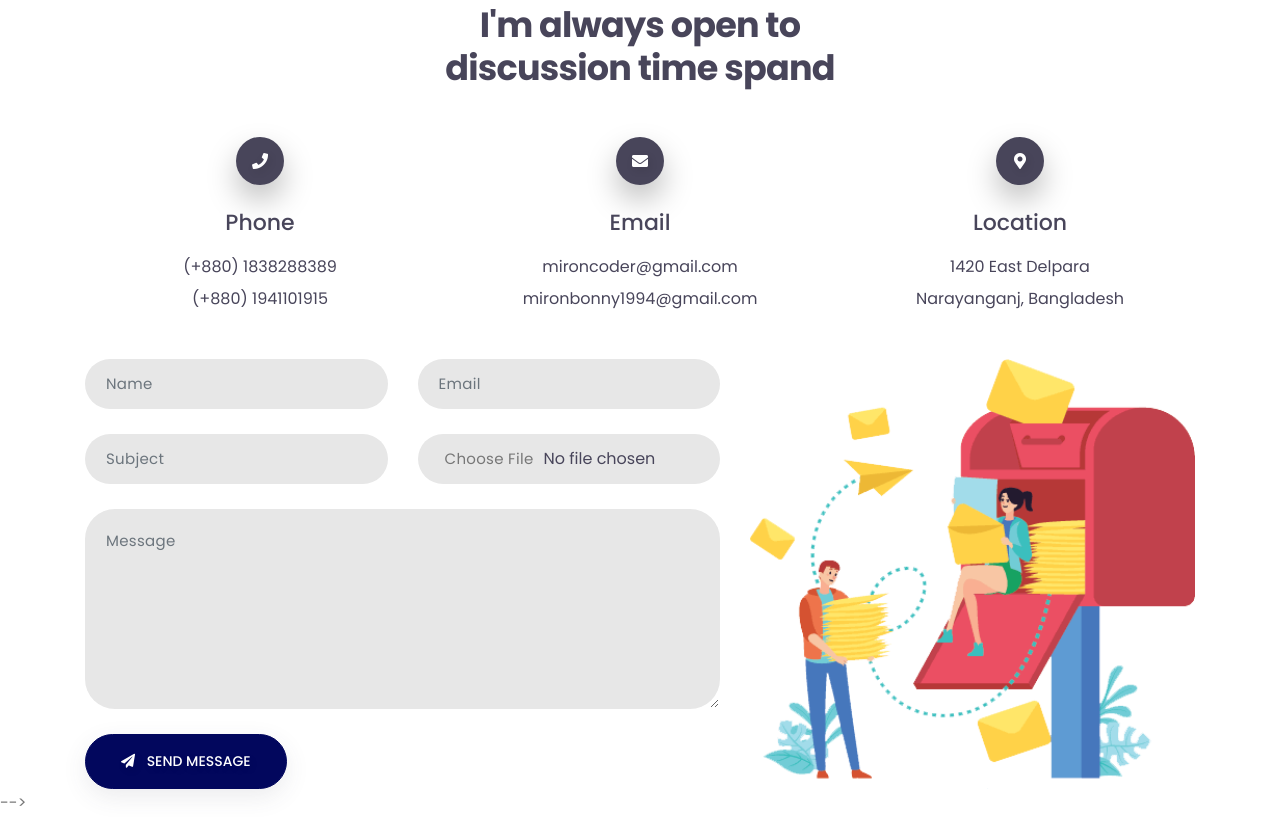
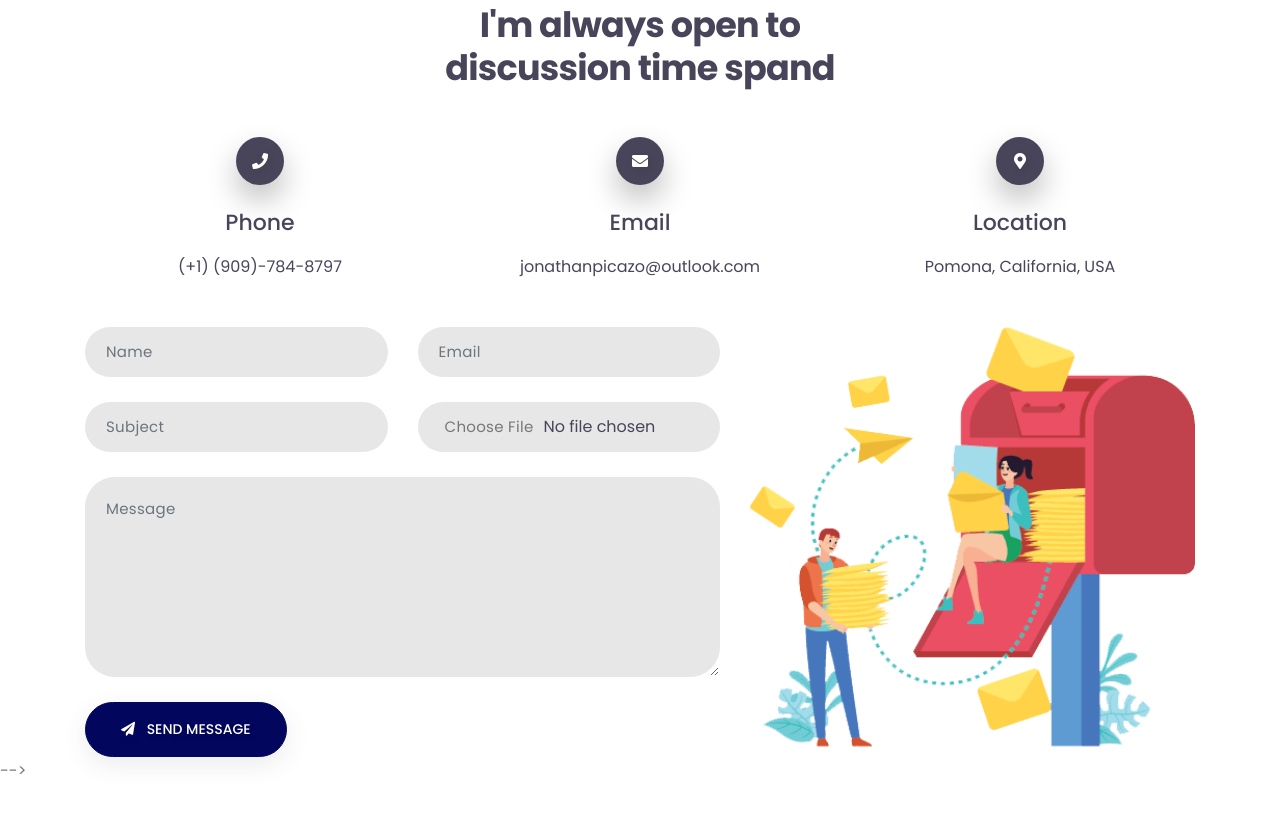
Before and after one commit to jonathanpicazo/jonathanpicazo.github.io, a plain HTML site: page index.html in a window 1280 px wide. Shown: the part 3942-4759 px from the top of the page. After the commit the page ends 4727 px from the top, so only its background shows below. Drawn offline with Linux system fonts and the light colour scheme.

Commit message:
Update index.html

```diff
--- a/index.html
+++ b/index.html
@@ -1447,7 +1447,7 @@
                             </div>
                             <div class="address-text">
                                 <h4>phone</h4>
-                                <p>(+880) 1838288389 <span>(+880) 1941101915</span></p>
+                                <p>(+1) (909)-784-8797</p>
                             </div>
                         </div>
                     </div>
@@ -1458,7 +1458,7 @@
                             </div>
                             <div class="address-text">
                                 <h4>email</h4>
-                                <p>mironcoder@gmail.com <span>mironbonny1994@gmail.com</span></p>
+                                <p>jonathanpicazo@outlook.com</p>
                             </div>
                         </div>
                     </div>
@@ -1469,7 +1469,7 @@
                             </div>
                             <div class="address-text">
                                 <h4>location</h4>
-                                <p>1420 East Delpara <span>Narayanganj, Bangladesh</span></p>
+                                <p>Pomona, California, USA</p>
                             </div>
                         </div>
                     </div>
```
